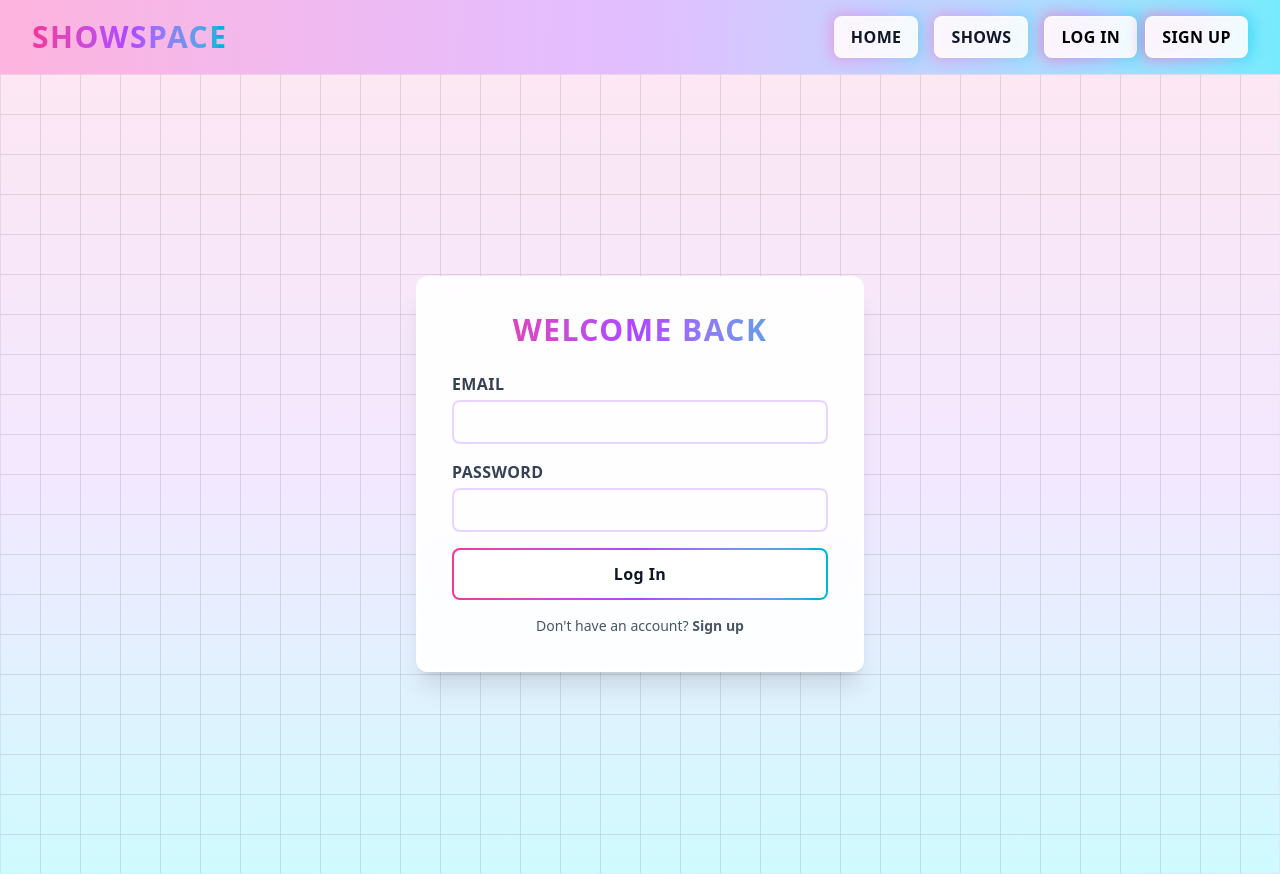
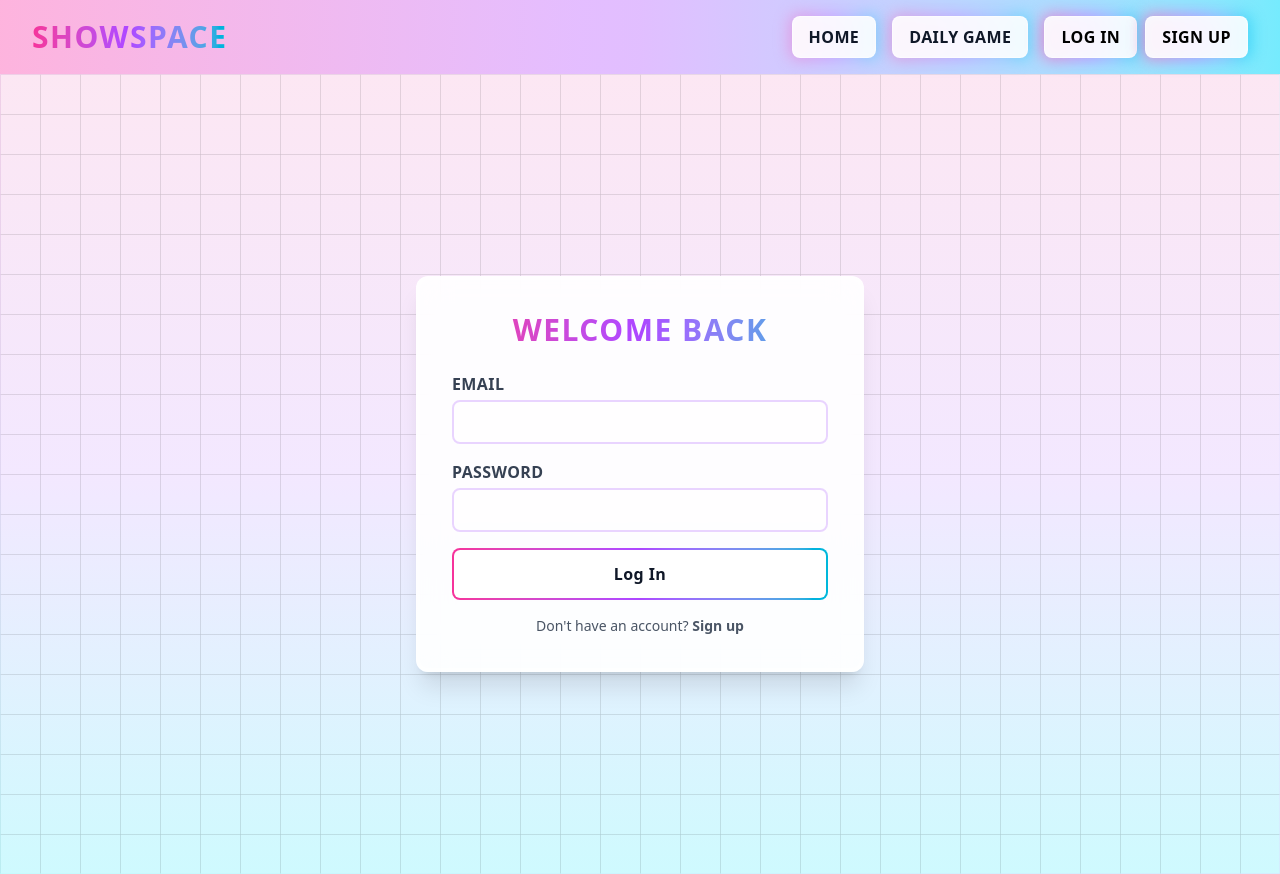
Before and after one commit to DanTheNoodleMan/showspace, a Next.js app: page /login in a window 1280 px wide. Built offline with nearby package versions, Linux system fonts and the light colour scheme; no server answers.

Commit message:
Add smooth scrolling to global styles and update Navbar link for Daily Game

```diff
--- a/app/globals.css
+++ b/app/globals.css
@@ -4,6 +4,10 @@
   --foreground-rgb: 0, 0, 0;
   --background-start-rgb: 255, 240, 254;
   --background-end-rgb: 240, 240, 255;
+}
+
+html{
+  scroll-behavior: smooth;
 }
 
 body {
--- a/components/layout/Navbar/index.tsx
+++ b/components/layout/Navbar/index.tsx
@@ -12,7 +12,7 @@ import { NavLink as NavLinkType } from '@/types/navbar';
 const NAV_LINKS = {
 	public: [
 		{ href: '/', label: 'HOME' },
-		{ href: '/shows', label: 'SHOWS' },
+		{ href: '/daily-trailer', label: 'DAILY GAME' },
 	],
 	authenticated: [
 		{ href: '/', label: 'HOME' },
```
